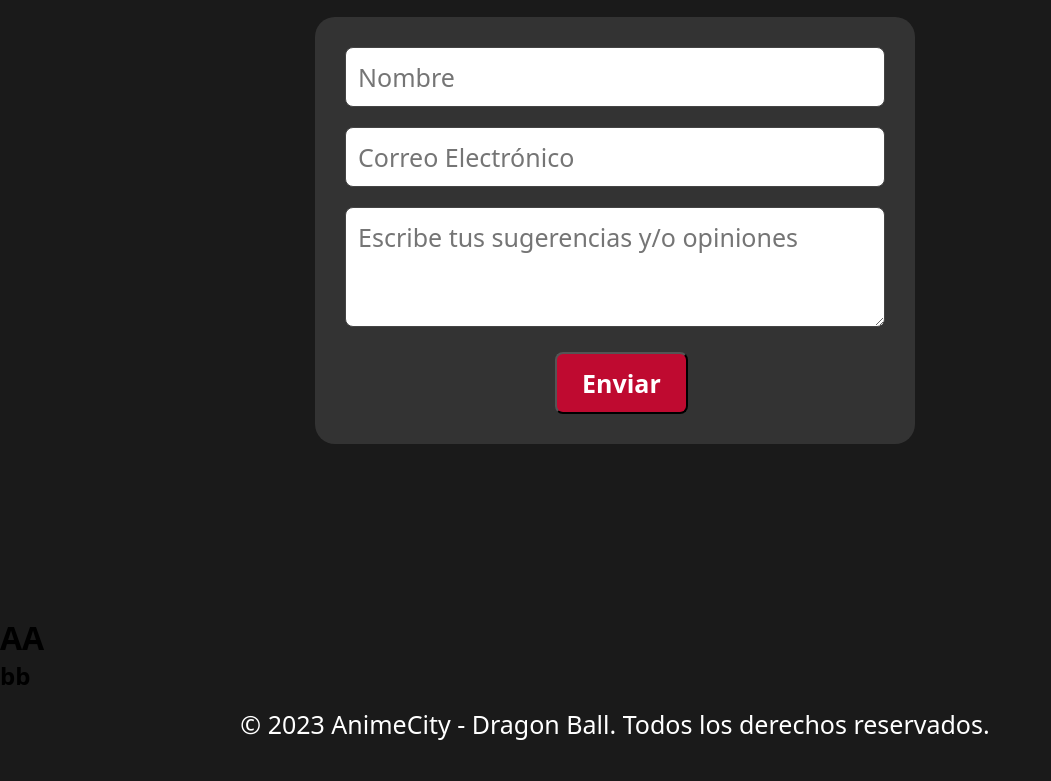
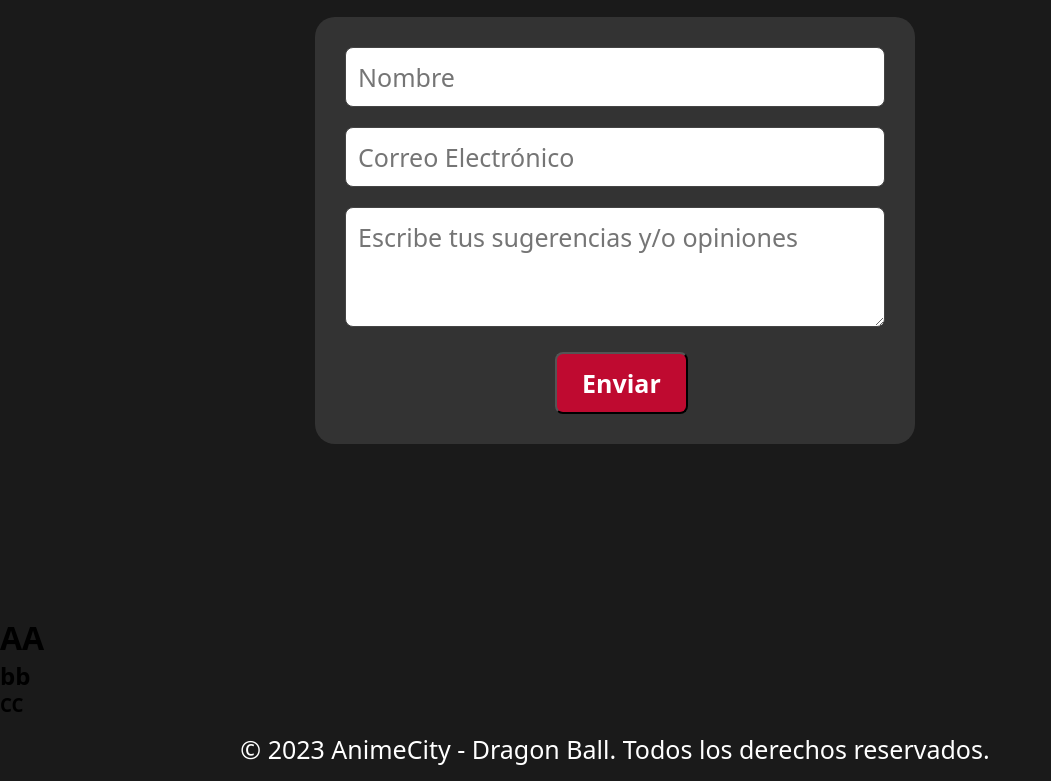
Before and after one commit to DavidCuenca60/cortetresentrega, a plain HTML site: page index.html in a window 1280 px wide. Shown: the part 4040-4821 px from the top of the page, without its empty margins (0-1051 px from the left). Before the commit the page ends 4796 px from the top, so only its background shows below. Drawn offline with Linux system fonts and the light colour scheme; a web font is replaced by a local one.

Commit message:
Dat style

```diff
--- a/index.html
+++ b/index.html
@@ -342,6 +342,7 @@
 
   <h1>AA</h1>
   <h2>bb</h2>
+  <h3>CC</h3>
 
   <script src="javascript/index.js"></script>
   <footer>
```
